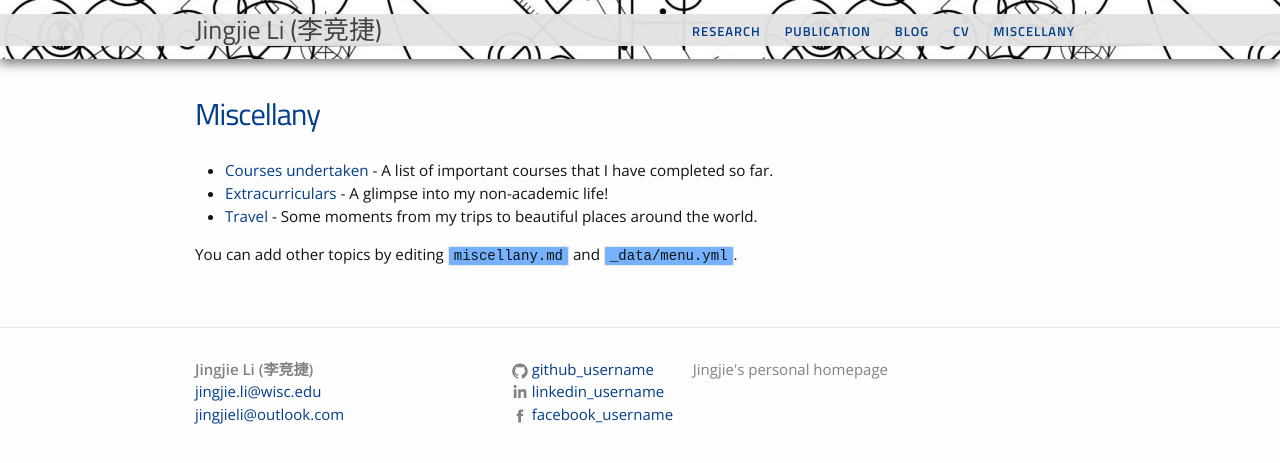
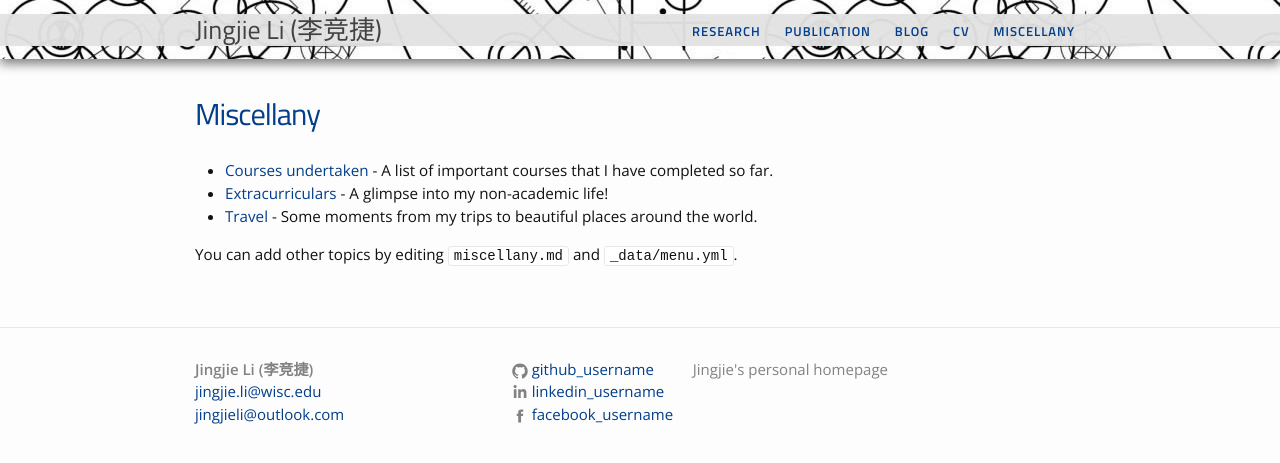
Before and after one commit to jingjieli95/jingjieli95.github.io, a Jekyll site: the page built from miscellany.md, in a window 1280 px wide. Shown: the top 463 px of the page. Built offline with Jekyll 4.4.1, drawn with Linux system fonts in a browser that asks for light colours.

Commit message:
Update main.scss

```diff
--- a/css/main.scss
+++ b/css/main.scss
@@ -15,7 +15,7 @@ $background-color: #fdfdfd;
 $brand-color:      #023e8a; //#0077CC;
 
 $blue-color-dark: #023e8a; //darken(#C5050C, 10%);
-$blue-color-light: lighten(#023e8a, 10%); //lighten(#C5050C, 50%);//#4B93DB;
+$blue-color-light: lighten(#023e8a, 50%); //lighten(#C5050C, 50%);//#4B93DB;
 
 $grey-color:       #828282;
 $grey-color-light: lighten($grey-color, 40%);
```
